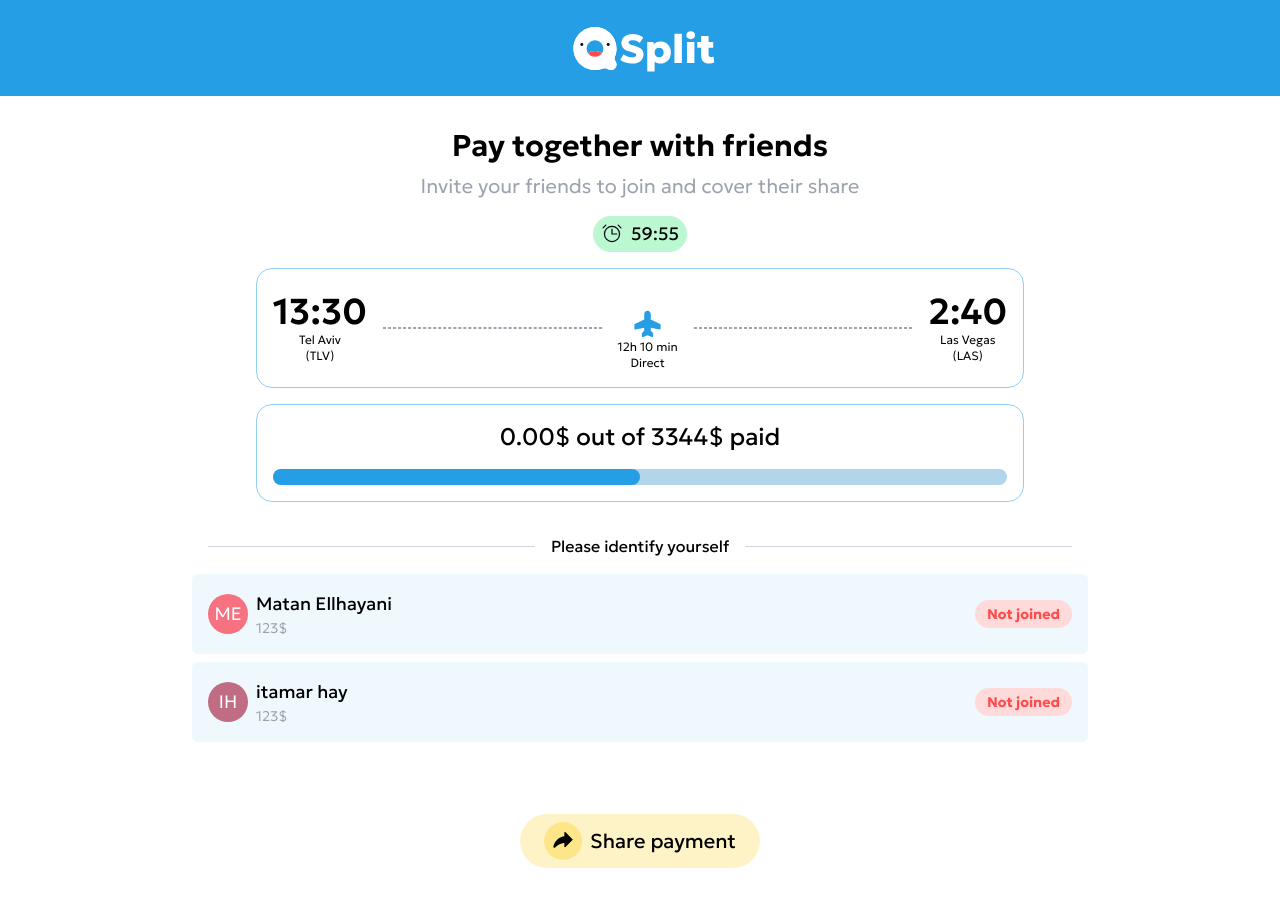
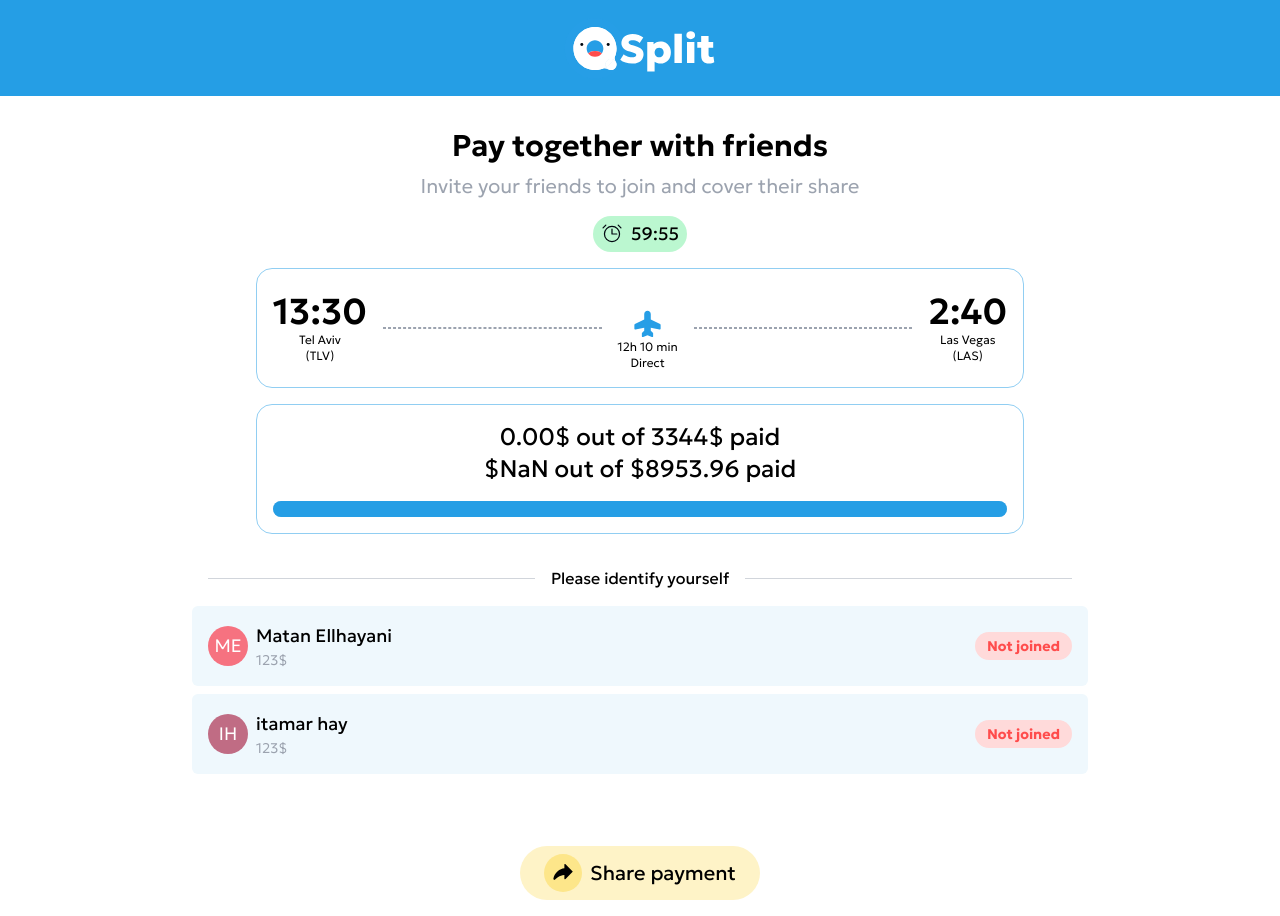
Before and after one commit to matan1905/test, a React (Create React App) app in the folder client/: page / in a window 1280 px wide. Before the commit the page ends 884 px from the top, so only its background shows below. Built offline with nearby package versions, Linux system fonts and the light colour scheme; no server answers.

Commit message:
Update repository

```diff
--- a/client/src/newComponents/Details.jsx
+++ b/client/src/newComponents/Details.jsx
@@ -10,7 +10,9 @@ function Details({ amount, status, people, payUntil,onShare }) {
     return () => clearInterval(interval);
   }, [timeLeft]);
 
-  const [progress, setProgress] = useState(50);
+  const totalPeople = people.length;
+  const paidPeople = Object.values(status).filter(status => status === 'paid').length;
+  const progress = (paidPeople / totalPeople) * 100;
     return (
         <div className={"w-full flex flex-col items-center justify-center pt-8 geologica px-8"}>
             <h1 className={"text-3xl font-semibold geologica"}>Pay together with friends</h1>
@@ -70,6 +72,7 @@ function Details({ amount, status, people, payUntil,onShare }) {
             <div
                 className={"flex flex-col items-center justify-center w-full max-w-3xl mt-4 border-opacity-50 font-light border border-primary p-4 rounded-2xl"}>
                 <span className={"text-2xl font-normal"}>0.00$ out of 3344$ paid</span>
+                <span className={"text-2xl font-normal"}>${((paidPeople * amount) / totalPeople).toFixed(2)} out of ${amount} paid</span>
                 <div className="w-full bg-white rounded-full h-4 mt-4" style={{background: '#B1D5EB'}}>
                     <div
                         className="bg-primary h-4 rounded-full transition-all duration-500 ease-out"
```
